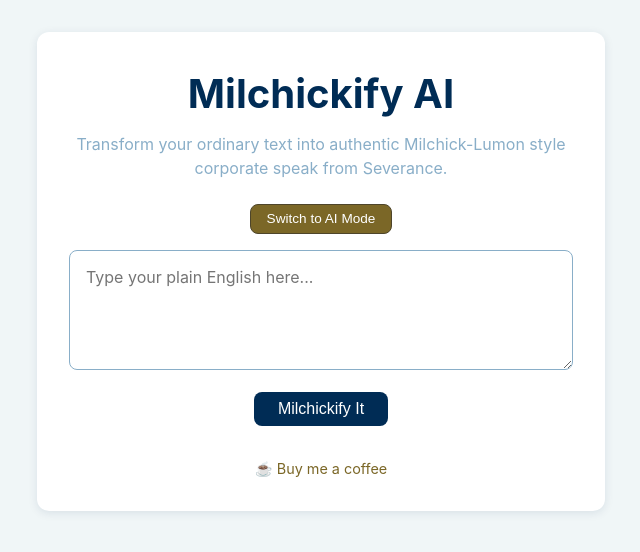
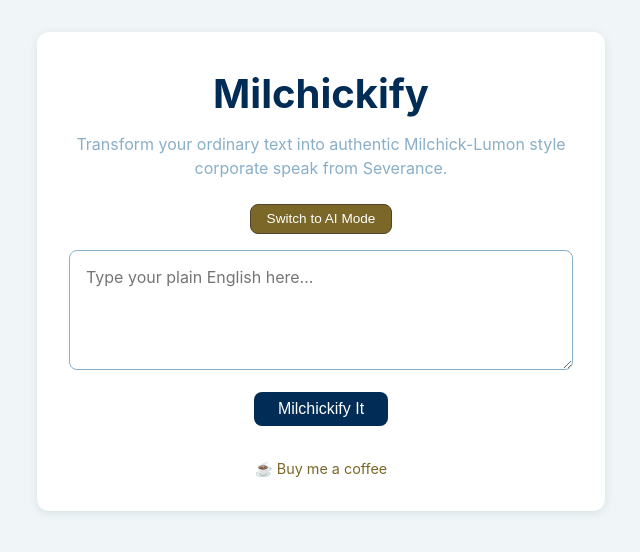
Before and after one commit to Gumbydevs/Milchickify, a plain HTML site: page index.html in a window 1280 px wide. Shown: the whole page, without its empty margins (319-959 px from the left). Drawn offline with Linux system fonts and the light colour scheme.

Commit message:
removed ai

```diff
--- a/index.html
+++ b/index.html
@@ -11,7 +11,7 @@
 </head>
 <body>
   <main>
-    <h1>Milchickify AI</h1>
+    <h1>Milchickify</h1>
     <p class="subtitle">Transform your ordinary text into authentic Milchick-Lumon style corporate speak from Severance.</p>
 
     <div class="mode-toggle">
```
